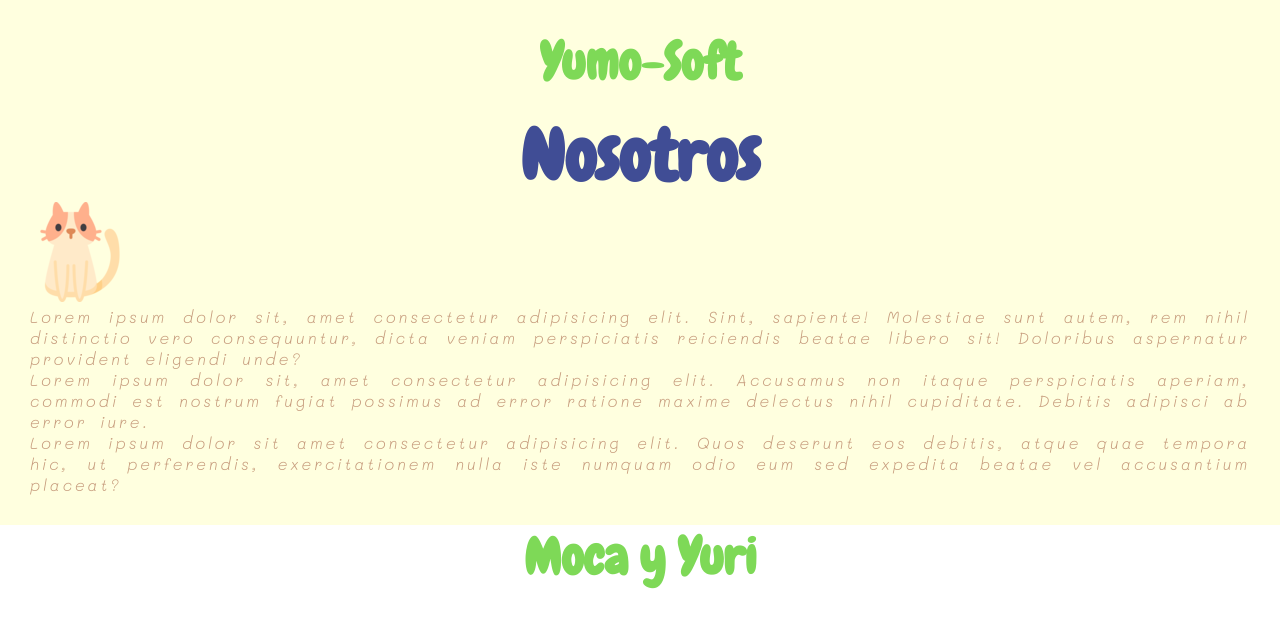
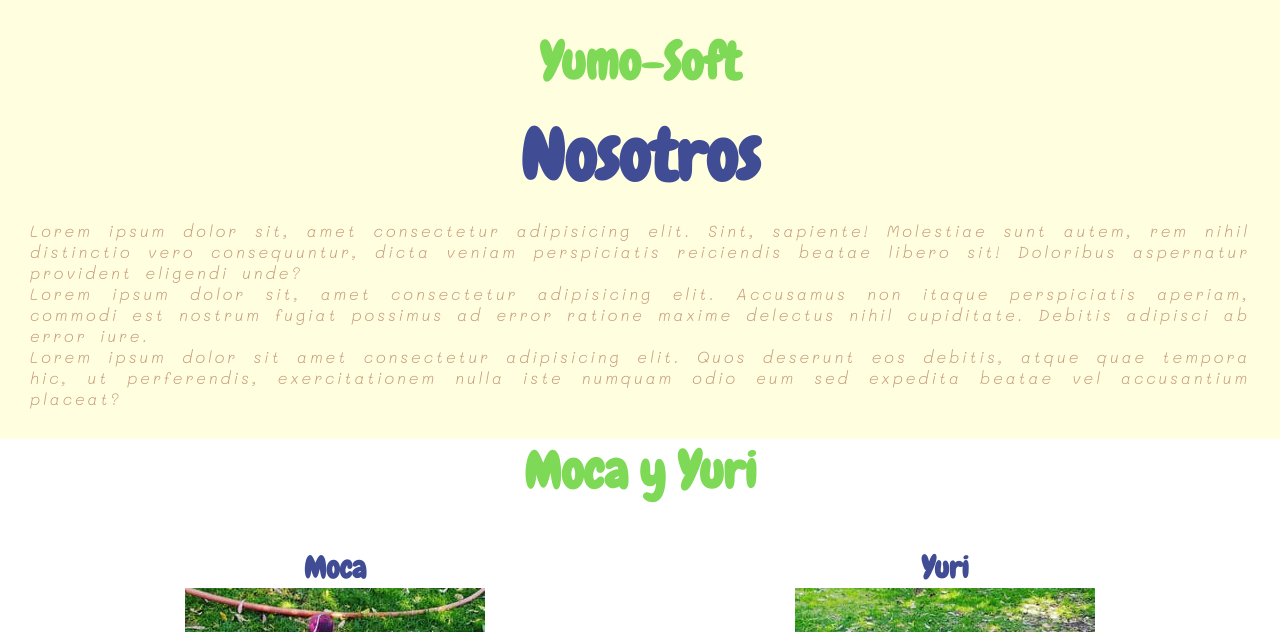
Before and after one commit to LupisSV/Yumo-Soft, a plain HTML site: page nosotros.html in a window 1280 px wide. Shown: the part 107-739 px from the top of the page. Drawn offline with nearby package versions, Linux system fonts and the light colour scheme.

Commit message:
Correción colores

```diff
--- a/nosotros.html
+++ b/nosotros.html
@@ -34,7 +34,7 @@
         <h2>Yumo-Soft</h2>
         <h1>Nosotros</h1>
         <div>
-            <img src="img/cat.png" alt="">
+            <img src="" alt="">
         </div>
         <div>
             <p>Lorem ipsum dolor sit, amet consectetur adipisicing elit. Sint, sapiente! Molestiae sunt autem, rem nihil distinctio vero consequuntur, dicta veniam perspiciatis reiciendis beatae libero sit! Doloribus aspernatur provident eligendi unde?</p>
--- a/style.css
+++ b/style.css
@@ -430,7 +430,7 @@ nav img {
 }
 
 .ellas h3{
-    color: purple;
+    color: #404D95;
 }
 
 .ellas__moca{
```
